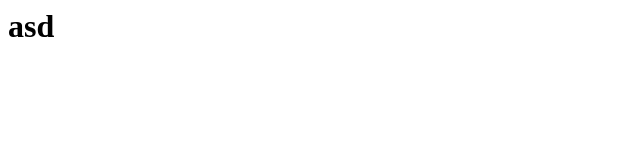
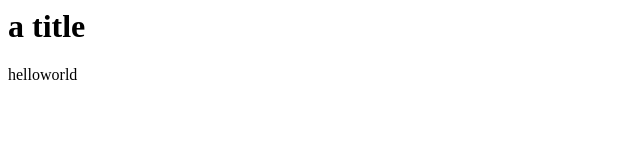
Before and after one commit to g--o/xstatix, a plain HTML site: page example/out/index.html in a window 1280 px wide. Shown: the whole page, without its empty margins (0-640 px from the left). Drawn offline with Linux system fonts and the light colour scheme.

Commit message:
basic editing

```diff
--- a/example/out/index.html
+++ b/example/out/index.html
@@ -1,8 +1,8 @@
 <html>
 <body>
-<h1>asd</h1>
+<h1>a title</h1>
 <p>
-	<!--@content-->
+	helloworld<!--+@content-->
 </p>
 </body>
 </html>
```
Also changed, not shown: example/drafts/index.html (+3 -1 lines), example/templates/index.html (+1 -1 lines), 1 other file.
